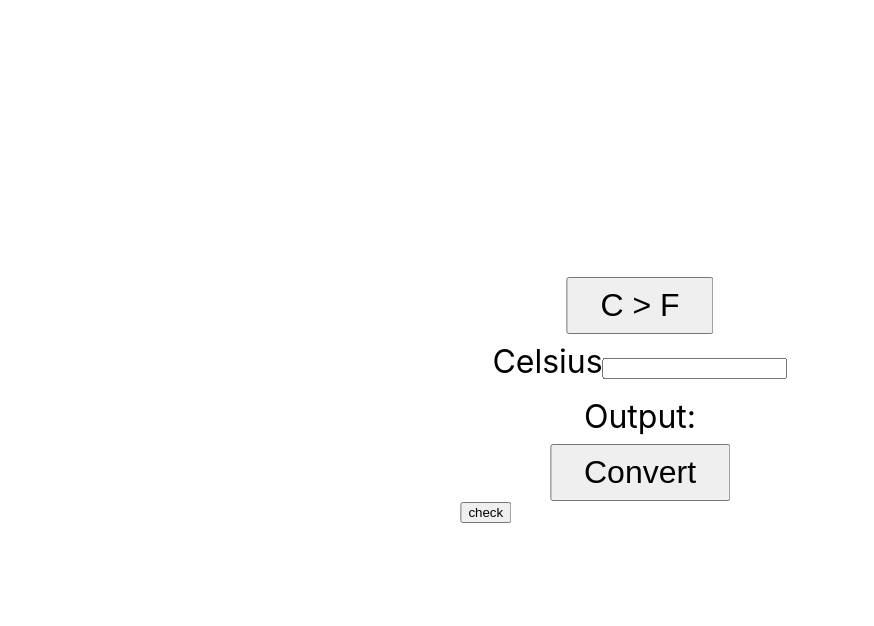
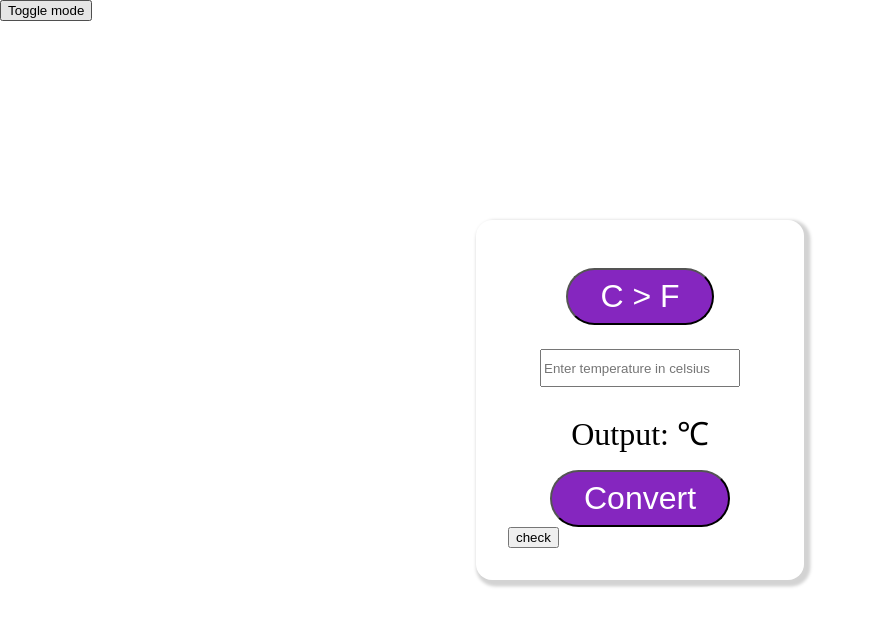
Before and after one commit to SohtaInoguchi/temperature-converter, a React (Create React App) app: page / in a window 1280 px wide. Shown: the top 626 px of the page, without its empty margins (0-874 px from the left). Built offline with nearby package versions, Linux system fonts and the light colour scheme.

Commit message:
feat: dark mode and light mode

```diff
--- a/src/App.css
+++ b/src/App.css
@@ -1,72 +1,131 @@
-.App {
-  text-align: center;
+
+html, body, #root, #light {
+  margin: 0px 0px;
+  width: 100vw;
+  height: 100vh;
+  background-color: white;
 }
 
-.App-logo {
-  height: 40vmin;
-  pointer-events: none;
+html, body, #root, #dark{
+  margin: 0px 0px;
+  width: 100vw;
+  height: 100vh;
+  background-color: #441462;
 }
 
-@media (prefers-reduced-motion: no-preference) {
-  .App-logo {
-    animation: App-logo-spin infinite 20s linear;
-  }
+#toggle-button {
+  /* position: absolute; */
+  /* z-index: 1; */
 }
 
-.App-header {
-  background-color: #282c34;
-  min-height: 100vh;
-  display: flex;
-  flex-direction: column;
-  align-items: center;
-  justify-content: center;
-  font-size: calc(10px + 2vmin);
-  color: white;
+#light #wrapper {
+  position: absolute;
+  left: 50%;
+  top: 50%;
+  transform: translate(-50%, -50%);
+  padding: 2rem 2rem;
+  background-color: white;
+  border-radius: 1rem;
+  box-shadow: 0.2rem 0.2rem 0.2rem 0.2rem lightgray;
 }
 
-.App-link {
-  color: #61dafb;
+#dark #wrapper {
+  position: absolute;
+  left: 50%;
+  top: 50%;
+  transform: translate(-50%, -50%);
+  padding: 2rem 2rem;
+  background-color: #591185;
+  border-radius: 1rem;
+  box-shadow: 0.2rem 0.2rem 0.2rem 0.2rem #9e63ba;
 }
 
-@keyframes App-logo-spin {
-  from {
-    transform: rotate(0deg);
-  }
-  to {
-    transform: rotate(360deg);
-  }
+#light #switch-button {
+  display: block;
+  margin: 1rem auto;
+  font-size: 2rem;
+  padding: 0.5rem 2rem;
+  background-color: #8526BF;
+  color: white;
+  border-radius: 2rem;
 }
 
-#wrapper {
-  position: absolute;
-  top: 50%;
-  left: 50%;
-  transform: translate(-50%, -50%);
+#dark #switch-button {
+  display: block;
+  margin: 1rem auto;
+  font-size: 2rem;
+  padding: 0.5rem 2rem;
+  background-color: white;
+  color: #8526BF;
+  border-radius: 2rem;
 }
 
-#switch-button {
-  display: block;
-  margin: auto auto;
-  font-size: 2rem;
-  padding: 0.5rem 2rem;
-}
-
-.temperature-input {
+#light .temperature-input {
   display: flex;
   justify-content: center;
   font-size: 2rem;
   padding: 0.5rem 2rem;
 }
 
-#output {
+#dark .temperature-input {
+  display: flex;
+  justify-content: center;
+  font-size: 2rem;
+  padding: 0.5rem 2rem;
+  color: white;
+}
+
+#light .inputs {
+  height: 2rem;
+  width: 12rem;
+}
+
+#dark .inputs {
+  height: 2rem;
+  width: 12rem;
+}
+
+#light #output {
+  text-align: center;
+  font-size: 2rem;
+  margin: 0.5rem auto;
+  padding: 0.5rem 2rem;
+}
+
+#dark #output {
   text-align: center;
   font-size: 2rem;
   padding: 0.5rem 2rem;
+  margin: 0.5rem auto;
+  color: white;
 }
 
-#convert-button {
+#light #convert-button {
   display: block;
   margin: auto auto;
   font-size: 2rem;
   padding: 0.5rem 2rem;
+  background-color: #8526BF;
+  color: white;
+  border-radius: 2rem;
 }
+
+#dark #convert-button {
+  display: block;
+  margin: auto auto;
+  font-size: 2rem;
+  padding: 0.5rem 2rem;
+  background-color: white;
+  color: #8526BF;
+  border-radius: 2rem;
+}
+
+/* #converter-form { */
+    /* border: solid red; */
+    /* position: absolute; */
+    /* width: 50%;
+    height: 50%;
+    top: 50%;
+    left: 50%;
+    transform: translate(-50%, -50%); */
+  /* } */
--- a/src/App.js
+++ b/src/App.js
@@ -1,89 +1,26 @@
 import logo from './logo.svg';
 import './App.css';
-import { useState } from 'react';
+import Converter from './component/Converter';
+import { useState, createContext } from 'react';
+
+export const ThemeContext = createContext(null);
 
 function App() {
-  const [celsius, setCelsius] = useState('');
-  const [fahrenheit, setFahrenheit] = useState('');
-  const [output, setOutput] = useState('');
-  const [sourceTemp, setSourceTemp] = useState('celsius');
+  const [theme, setTheme] = useState('light');
 
-  const check = (e) => {
-    e.preventDefault();
-    console.log(fahrenheit);
-  }
-
-  const convertTemperature = () => {
-    let targetTemp;
-    if (sourceTemp === 'celsius') {
-      // Formula (0°C × 9/5) + 32 = 32°F
-      targetTemp = celsius * 1.8 + 32;
-    }
-    else {
-     // Formula (32°F − 32) × 5/9 = 0°C
-      targetTemp = (fahrenheit - 32) * 0.5556;
-    }
-    setOutput(targetTemp);
-  }
-
-  const switchTempMode = () => {
-    if (sourceTemp === 'celsius') {
-      setSourceTemp('fahrenheit');
-    }
-    else {
-      setSourceTemp('celsius');
-    }
-    setOutput('');
+  const toggleTheme = () => {
+    setTheme(cur => cur === 'light' ? 'dark' : 'light');
   }
 
   return (
-    <div id='wrapper'>
-      {
-        sourceTemp === 'celsius' &&
-        <button id='switch-button'
-        onClick={switchTempMode}>C &gt; F</button>
-      }
-      {
-        sourceTemp === 'fahrenheit' &&
-        <button id='switch-button'
-        onClick={switchTempMode}>F &gt; C</button>
-      }
-
-      {
-        sourceTemp === 'celsius' &&
-        <div className='temperature-input'>
-          <label htmlFor='celsius' >
-            Celsius
-          <input
-          inputMode='decimal'
-          id='celsius'
-          name='celsius'
-          value={celsius}
-          onChange={(e) => setCelsius(e.target.value)}/>
-          </label>
+    <>
+      <ThemeContext.Provider value={{theme, toggleTheme}}>
+        <div id={theme}>
+           <button onClick={toggleTheme} id='toggle-button'>Toggle mode</button>
+          <Converter/>
         </div>
-      }
-
-      {
-        sourceTemp === 'fahrenheit' &&
-        <div className='temperature-input'>
-          <label htmlFor='fahrenheit'>
-            Fahrenheit
-            <input
-            inputMode='decimal'
-            id='fahrenheit'
-            name='fahrenheit'
-            value={fahrenheit}
-            onChange={(e) => setFahrenheit(e.target.value)}/>
-          </label>
-        </div>
-      }
-
-
-      <div id='output'>{`Output: ${output}`}</div>
-      <button onClick={convertTemperature} id='convert-button'>Convert</button>
-      <button onClick={check}>check</button>
-    </div>
+      </ThemeContext.Provider>
+    </>
   );
 }
 
--- /dev/null
+++ b/src/component/Converter.jsx
@@ -0,0 +1,97 @@
+import React, { useState, useContext } from 'react'
+import { ThemeContext } from '../App';
+
+export default function Converter() {
+    const { toggleTheme } = useContext(ThemeContext)
+    const [celsius, setCelsius] = useState('');
+    const [fahrenheit, setFahrenheit] = useState('');
+    const [output, setOutput] = useState('');
+    const [sourceTemp, setSourceTemp] = useState('celsius');
+
+    const check = (e) => {
+        e.preventDefault();
+        console.log(fahrenheit);
+      }
+
+      const convertTemperature = () => {
+        let targetTemp;
+        if (sourceTemp === 'celsius') {
+          // Formula (0°C × 9/5) + 32 = 32°F
+          targetTemp = celsius * 1.8 + 32;
+        }
+        else {
+         // Formula (32°F − 32) × 5/9 = 0°C
+          targetTemp = (fahrenheit - 32) * 0.5556;
+        }
+        setOutput(targetTemp);
+      }
+
+      const switchTempMode = () => {
+        if (sourceTemp === 'celsius') {
+          setSourceTemp('fahrenheit');
+        }
+        else {
+          setSourceTemp('celsius');
+        }
+        setOutput('');
+      }
+
+  return (
+    <div id='wrapper'>
+      {/* <section id='converter-form'> */}
+        {
+          sourceTemp === 'celsius' &&
+          <button id='switch-button'
+          onClick={switchTempMode}>C &gt; F</button>
+        }
+        {
+          sourceTemp === 'fahrenheit' &&
+          <button id='switch-button'
+          onClick={switchTempMode}>F &gt; C</button>
+        }
+
+        {
+          sourceTemp === 'celsius' &&
+          <div className='temperature-input'>
+            {/* <label htmlFor='celsius' >
+              Celsius */}
+            <input
+            inputMode='decimal'
+            id='celsius'
+            name='celsius'
+            value={celsius}
+            className='inputs'
+            placeholder='Enter temperature in celsius'
+            onChange={(e) => setCelsius(e.target.value)}/>
+            {/* </label> */}
+          </div>
+        }
+
+        {
+          sourceTemp === 'fahrenheit' &&
+          <div className='temperature-input'>
+            {/* <label htmlFor='fahrenheit'>
+              Fahrenheit */}
+              <input
+              inputMode='decimal'
+              id='fahrenheit'
+              name='fahrenheit'
+              value={fahrenheit}
+              className='inputs'
+              placeholder='Enter temperature in fahrenheit'
+              onChange={(e) => setFahrenheit(e.target.value)}/>
+            {/* </label> */}
+          </div>
+        }
+        {sourceTemp === 'celsius' &&
+          <div id='output'>{`Output: ${output}`} &#8451;</div>
+        }
+        {sourceTemp === 'fahrenheit' &&
+          <div id='output'>{`Output: ${output}`} &#8457;</div>
+        }
+        <button onClick={convertTemperature} id='convert-button'>Convert</button>
+        <button onClick={check}>check</button>
+      {/* </section> */}
+    </div>
+    )
+}
--- a/src/index.css
+++ b/src/index.css
@@ -1,4 +1,4 @@
-body {
+/* body {
   margin: 0;
   font-family: -apple-system, BlinkMacSystemFont, 'Segoe UI', 'Roboto', 'Oxygen',
     'Ubuntu', 'Cantarell', 'Fira Sans', 'Droid Sans', 'Helvetica Neue',
@@ -10,4 +10,4 @@ body {
 code {
   font-family: source-code-pro, Menlo, Monaco, Consolas, 'Courier New',
     monospace;
-}
+} */
```
